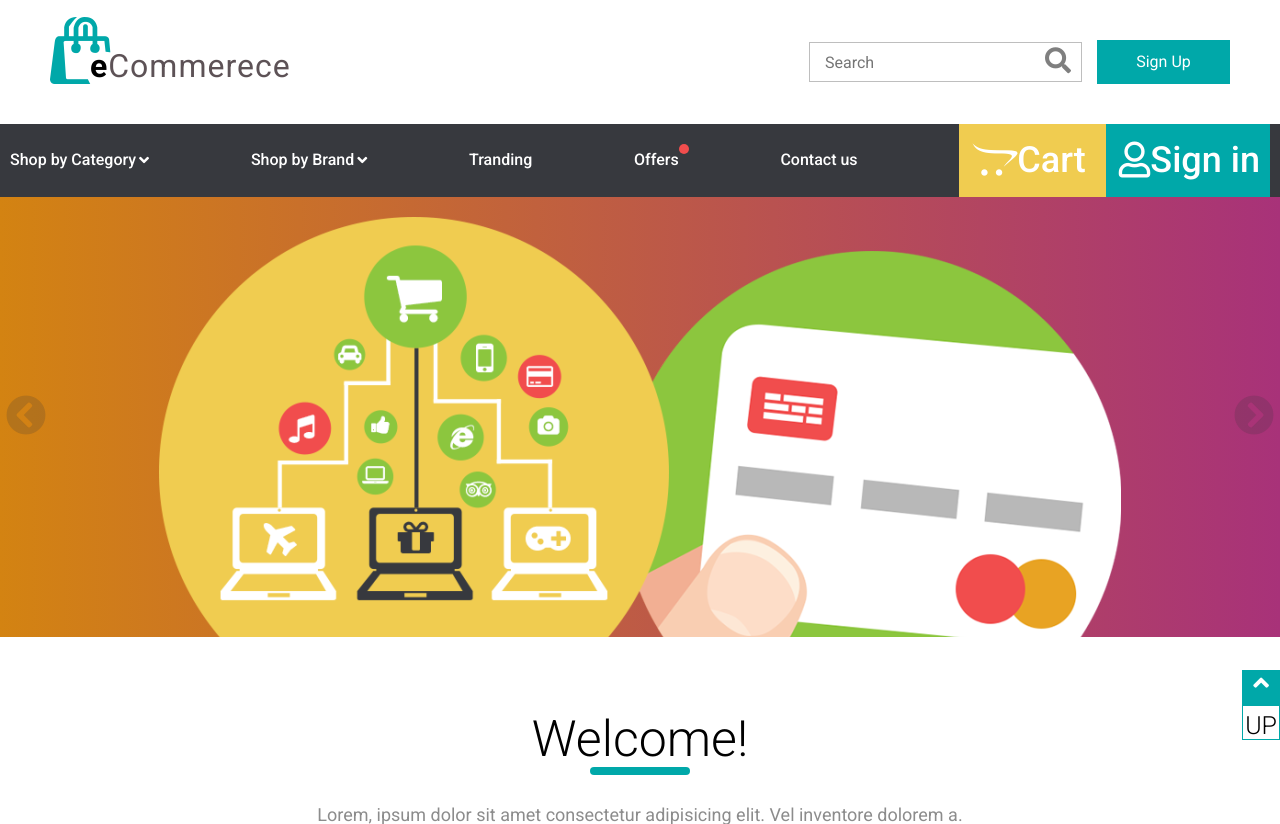
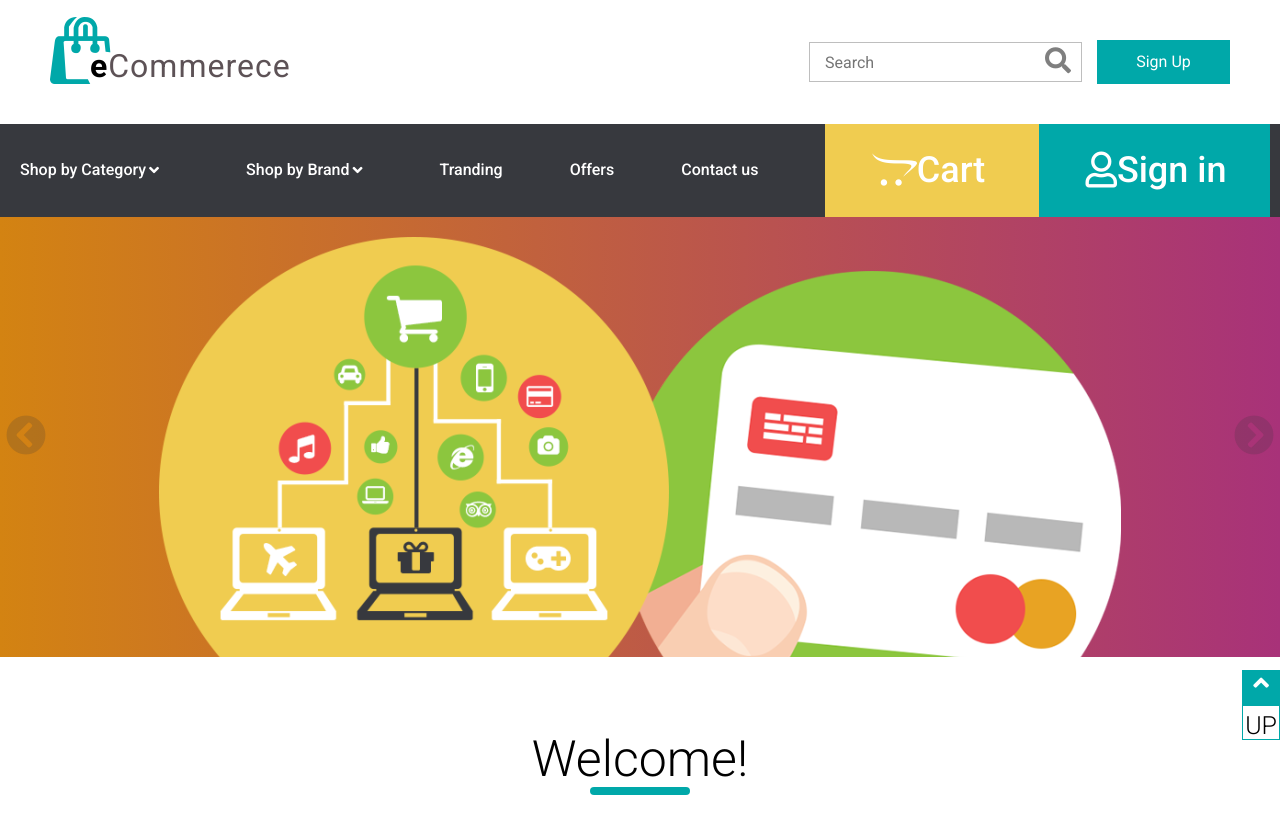
Before and after one commit to Progromisters/ne_magazin, a Django app: page / in a window 1280 px wide; the page is wider, and only the part inside the window is pictured. Shown: the top 824 px of that part. Run offline with Django 3.2, Linux system fonts and the light colour scheme; data comes from the database, SQL or seed files in the repository; both versions use the stored data as it was after the commit; some libraries are stand-ins or nearby versions.

Commit message:
Fixed bugs in menu and cart.

```diff
--- a/static/assets/css/style.css
+++ b/static/assets/css/style.css
@@ -368,13 +368,10 @@ body {
 }
 
 .nav-list__item {
-  display: flex;
-  align-self: stretch;
-  align-items: center;
-  position: relative;
   font-size: 16px;
   font-weight: 500;
   color: #ffffff;
+  flex: 1 auto;
 }
 
 .nav-list__item > a {
@@ -421,12 +418,7 @@ body {
   border-radius: 50%;
 }
 
-.item-buttons {
-  display: flex;
-  align-self: stretch;
-  align-items: center;
-}
-
+.item-buttons > p,
 .item-buttons > a {
   padding: 0 10px;
   display: flex;
@@ -436,40 +428,31 @@ body {
   font-size: 36px;
 }
 
-.basket-container {
-  position: relative;
-}
-
-.basket-items {
-  position: absolute;
-  top: 70px;
-  padding-top: 20px;
+.basket__item {
+  display: flex;
+  justify-content: space-between;
+  align-items: center;
   width: 100%;
-  background-color: #f0cc50;
-  z-index: 10;
-}
-
-.basket-items li {
-  font-size: 20px;
-  padding: 0 0 20px 10px;
-}
-
-.basket-items a {
-  text-decoration: none;
 }
 
 #basket_total {
   margin-left: 10px;
 }
 
+.dropdown {
+  padding: 0;
+  position: relative;
+}
+
 .dropdown__menu {
+  display: block;
+  max-height: 10000px;
   overflow: hidden;
+  padding: 0;
+  list-style: none;
+  width: 100%;
   position: absolute;
-  list-style-type: none;
-  opacity: 0;
-  bottom: -117px;
-  left: -10px;
-  transition: all 0.5s ease-in;
+  transition: max-height 1s ease-in-out;
   background-color: #37393e;
   min-width: 200px;
   z-index: 1;
@@ -481,9 +464,24 @@ body {
   color: #ffffff;
 }
 
+.dropdown__menu--hide {
+  max-height: 0;
+  border: 0;
+  transition: max-height 0.3s ease-out;
+}
+
 .dropdown__item {
-  padding: 10px 0;
-  padding-left: 10px;
+  padding: 10px;
+}
+
+.dropdown__btn {
+  text-decoration: none;
+  padding: 1rem;
+  display: block;
+}
+
+.dropdown:hover {
+  cursor: pointer;
 }
 
 .main-slider {
@@ -1480,6 +1478,7 @@ body {
     flex-direction: column;
   }
 
+  .item-buttons > p,
   .item-buttons > a {
     margin: 0;
   }
--- a/static/assets/js/basket.js
+++ b/static/assets/js/basket.js
@@ -1,11 +1,10 @@
 'use strict';
 $(document).ready(function () {
 //проход по кнопкам в цикле
-    let submit_btns = $('.submit_btn');
-    for (let i = 0; i < submit_btns.length; i++) {
-        let submit_btn = submit_btns[i];
-        submit_btn.onclick = () =>
-        {
+    let submit_btns = document.querySelectorAll('.submit_btn');
+    submit_btns.forEach((submit_btn) => {
+        // let submit_btn = submit_btns[i];
+        submit_btn.addEventListener('click', () => {
             //сохранение информации о товаре
             let product_id = submit_btn.dataset.product_id;
             let product_name = submit_btn.dataset.product_name;
@@ -42,34 +41,17 @@ $(document).ready(function () {
                 }
             });
             //добавление строки товара в корзину
-            $('.basket-items ul').append(
-                '<li>'
+
+            $('.basket-items').append(
+                '<li class="dropdown__item basket__item">'
                 + product_name + ' $' + product_price + ' ' + '<a class="delete-item fas fa-times" href=""></a>' +
                 '</li>'
             );
-        };
-    }
-
-    //отображение корзины
-    function showingBasket() {
-        $('.basket-items').toggleClass('hidden');
-    }
-
-    $('.basket-container').on('click', function (e) {
-        e.preventDefault();
-        showingBasket();
+        });
     });
-
-    $('.basket-container').mouseover(function () {
-        showingBasket();
-    });
-
-    $('.basket-container').mouseout(function () {
-        showingBasket();
-    });
-
     //удаление товара
     $(document).on('click', '.delete-item', function (e) {
+        e.stopImmediatePropagation();
         e.preventDefault();
         $(this).closest('li').remove();
     });
--- a/static/assets/js/menu.js
+++ b/static/assets/js/menu.js
@@ -1,42 +1,57 @@
+//Menu
+let dropdownBtn = document.querySelectorAll('.dropdown');
+// let dropdownMenu = document.querySelector('.dropdown__menu');
 
-//Menu
-var el = document.getElementsByClassName("dropdown")
-for(var i=0; i<el.length; i++) {
-   el[i].addEventListener("mouseenter", showSub, false);
-   el[i].addEventListener("mouseleave", hideSub, false);
-}
+dropdownBtn.forEach((el) => {
+    let dropdownMenu = el.querySelector('.dropdown__menu');
+    el.addEventListener('mouseleave', e =>{
+        dropdownMenu.classList.add('dropdown__menu--hide');
+        e.preventDefault();
+    });
+    el.addEventListener('mouseenter', e =>{
+        dropdownMenu.classList.remove('dropdown__menu--hide');
+        e.preventDefault();
+    });
+});
 
-function showSub() {
-   if(this.children.length>1) {
-      this.children[1].style.height = "auto";
-      this.children[1].style.overflow = "visible";
-      this.children[1].style.opacity = "1";
-      this.children[1].style.display = "block";
-   } else {
-      return false;
-   }
-}
+// let el = document.getElementsByClassName('dropdown');
+// for(var i=0; i<el.length; i++) {
+//     el[i].addEventListener('mouseenter', () => { showSub(); console.log($(this));}, false);
+//     el[i].addEventListener('mouseleave', hideSub, false);
+//     el[i].addEventListener('click', (e) => {
+//         e.preventDefault();
+//     }, false);
+// }
 
-function hideSub() {
-    if(this.children.length>1) {
-      this.children[1].style.height = "0px";
-       this.children[1].style.overflow = "hidden";
-       this.children[1].style.opacity = "0";
-    } else {
-       return false;
-    }
-}
+// function showSub() {
+//     console.log(this);
+//     if(this.children.length>1 && $('.dropdown__menu').childElementCount) {
+//         this.children[1].style.height = 'auto';
+//         this.children[1].style.overflow = 'visible';
+//         this.children[1].style.opacity = '1';
+//         this.children[1].style.display = 'block';
+//     } else {
+//         return false;
+//     }
+// }
 
-var navList = document.querySelector(".main-nav--small").querySelector(".nav-list");
+// function hideSub() {
+//     if(this.children.length>1) {
+//         this.children[1].style.height = '0px';
+//         this.children[1].style.overflow = 'hidden';
+//         this.children[1].style.opacity = '0';
+//     } else {
+//         return false;
+//     }
+// }
 
+// function smallMenu(obj){
+//     obj.classList.toggle('nav-list--show');
+// };
 
-function smallMenu(obj){
-  obj.classList.toggle('nav-list--show');
-};
-
-//PopUps
-var signin = document.querySelector(".sign-in");
-var signup = document.querySelector(".sign-up");
-function togglePopUp(obj) {
-  obj.classList.toggle('pop-up-sign--hidden');
-};
+// //PopUps
+// var signin = document.querySelector(".sign-in");
+// var signup = document.querySelector(".sign-up");
+// function togglePopUp(obj) {
+//   obj.classList.toggle('pop-up-sign--hidden');
+// };
--- a/static/assets/sass/style.scss
+++ b/static/assets/sass/style.scss
@@ -257,17 +257,14 @@ body{
   list-style: none;
   justify-content: space-between;
   &__item{
-    display: flex;
     @include sm(justify-content, center);
     @include lg(padding-top, 25px);
     @include lg(padding-bottom, 25px);
     @include sm(padding, 0);
-    align-self: stretch;
-    align-items: center;
-    position: relative;
     font-size: 16px;
     font-weight: 500;
     color: #ffffff;
+    flex: 1 auto;
     &>a{
       display: flex;
       @include sm(padding, 10px 0);
@@ -317,10 +314,7 @@ body{
 .item-buttons{
   @include sm(flex-direction, column);
   @include lg(padding, 0);
-  display: flex;
-  align-self: stretch;
-  align-items: center;
-  &>a{
+  &>p, &>a{
     @include sm(margin, 0);
     padding: 0 10px;
     display: flex;
@@ -331,26 +325,11 @@ body{
   }
 }
 
-.basket-container{
-  position: relative;
-}
-
-.basket-items{
-
-  position: absolute;
-  top: 70px;
-  padding-top: 20px;
+.basket__item{
+  display: flex;
+  justify-content: space-between;
+  align-items: center;
   width: 100%;
-  background-color: #f0cc50;
-  z-index: 10;
-
-  & li{
-    font-size: 20px;
-    padding: 0 0 20px 10px;
-  }
-  & a{
-    text-decoration: none;
-  }
 }
 
 #basket_total{
@@ -364,18 +343,21 @@ body{
   @include sm(display, flex);
   @include sm(flex-direction, column);
   @include sm(width, 100%);
+  padding: 0;
+  position: relative;
   &__menu{
     @include sm(display, none);
     @include sm(position, static);
     @include sm(text-align, center);
     @include sm(max-width, 100%);
+    display: block;
+    max-height: 10000px;
     overflow: hidden;
+    padding: 0;
+    list-style: none;
+    width: 100%;
     position: absolute;
-    list-style-type: none;
-    opacity: 0;
-    bottom: -117px;
-    left: -10px;
-    transition: all 0.5s ease-in;
+    transition: max-height 1s ease-in-out;
     background-color: #37393e;
     min-width: 200px;
     z-index: 1;
@@ -384,10 +366,23 @@ body{
       text-decoration: none;
       color: #ffffff;
     }
+    &--hide{
+      // width: 0;
+      max-height: 0;
+      border: 0;
+      transition: max-height 0.3s ease-out;
+    }
   }
   &__item{
-    padding: 10px 0;
-    padding-left: 10px;
+    padding: 10px;
+  }
+  &__btn{
+    text-decoration: none;
+    padding: 1rem;
+    display: block;
+  }
+  &:hover{
+    cursor: pointer;
   }
 }
 
--- a/templates/header.html
+++ b/templates/header.html
@@ -18,15 +18,15 @@
   <nav class="main-nav">
     <ul class="nav-list">
       <li class="nav-list__item item-home"><a href=""><i class="fas fa-home"></i></a></li>
-      <li class="nav-list__item dropdown">Shop by Category <i class="fas fa-angle-down"></i>
-        <ul class="dropdown__menu">
-          <li class="dropdown__item"><a href="#">Пункт1</a></li>
+      <li class="nav-list__item dropdown"><a class="dropdown__btn" href="#">Shop by Category <i class="fas fa-angle-down"></i></a>
+        <ul class="dropdown__menu dropdown__menu--hide">
+          <li class="dropdown__item"><a href="/admin">Пункт1</a></li>
           <li class="dropdown__item"><a href="#">Пункт2</a></li>
           <li class="dropdown__item"><a href="#">Пункт3</a></li>
         </ul>
       </li>
-      <li class="nav-list__item dropdown">Shop by Brand <i class="fas fa-angle-down"></i>
-        <ul class = "dropdown__menu">
+      <li class="nav-list__item dropdown"><a class="dropdown__btn" href="#">Shop by Brand <i class="fas fa-angle-down"></i></a>
+        <ul class = "dropdown__menu dropdown__menu--hide">
           <li class="dropdown__item"><a href="#">Пункт1</a></li>
           <li class="dropdown__item"><a href="#">Пункт2</a></li>
           <li class="dropdown__item"><a href="#">Пункт3</a></li>
@@ -35,15 +35,25 @@
       <li class="nav-list__item"><a href="">Tranding</a></li>
       <li class="nav-list__item nav-list__item--new"><a href="">Offers</a></li>
       <li class="nav-list__item"><a href="">Contact us</a></li>
-        <li class="nav-list__item item-buttons basket-container">
-            <a class="button bgcolor--yellow" href=""><i class="fab fa-opencart"></i> Cart  <span id="basket_total"></span></a>
-            <div class="basket-items hidden">
-                <ul class="">
-                </ul>
-            </div>
-            <a class="button bgcolor--wave" href="{% url 'account_login' %}"><i class="far fa-user"></i> Sign in</a>
-        </li>
+      <li class="nav-list__item item-buttons dropdown basket-container">
+          <p class="button bgcolor--yellow" href=""><i class="fab fa-opencart"></i> Cart  <span id="basket_total"></span></p>
+            <ul class="dropdown__menu basket-items">
+            </ul>
+      </li>
+      <li class="nav-list__item item-buttons">
+        <a class="button bgcolor--wave" href="{% url 'account_login' %}"><i class="far fa-user"></i> Sign in</a>
+      </li>
     </ul>
+    <!-- <ul>
+      <li class="nav-list__item dropdown basket-container">
+          <a class="button bgcolor--yellow" href=""><i class="fab fa-opencart"></i> Cart  <span id="basket_total"></span></a>
+            <ul class="dropdown__menu basket-items">
+            </ul>
+      </li>
+      <li class="nav-list__item">
+        <a class="button bgcolor--wave" href="{% url 'account_login' %}"><i class="far fa-user"></i> Sign in</a>
+      </li>
+    </ul> -->
   </nav>
   <button class="button button-menu" onclick="smallMenu(navList)"><i class="fas fa-bars"></i></button>
   <nav class="main-nav--small">
@@ -67,9 +77,9 @@
         <li class="nav-list__item nav-list__item--new"><a href="">Offers</a></li>
         <li class="nav-list__item"><a href="">Contact us</a></li>
         </li>
-        <li class="nav-list__item item-buttons">
+        <!-- <li class="nav-list__item item-buttons">
 {#          <a class="button bgcolor--yellow" href=""><i class="fab fa-opencart"></i> Cart</a><a class="button bgcolor--wave" href="{% url 'account_login' %}"><i class="far fa-user"></i> Sign in</a>#}
-        </li>
+        </li> -->
       </ul>
     </nav>
 </header>
```
Also changed, not shown: db.sqlite3.
